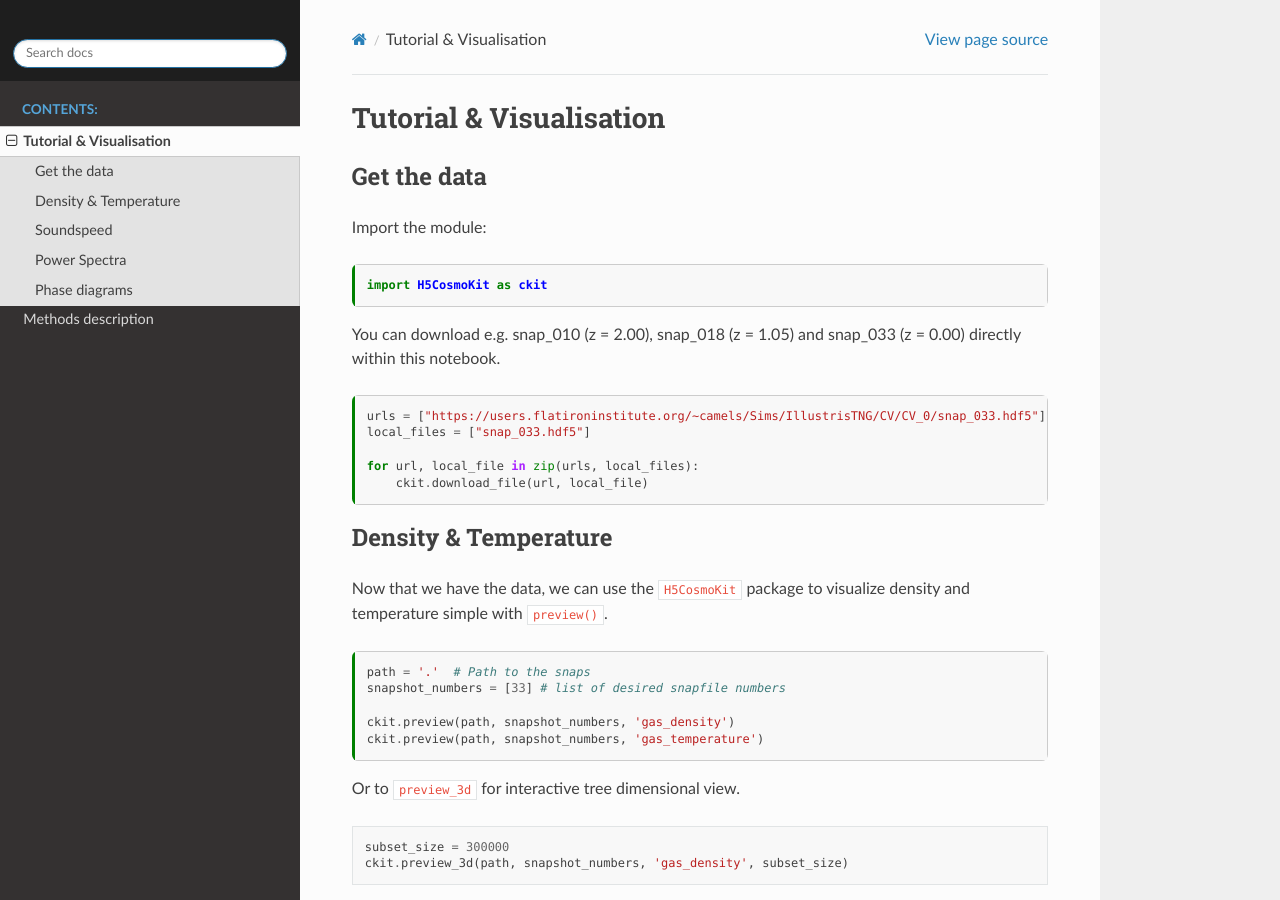
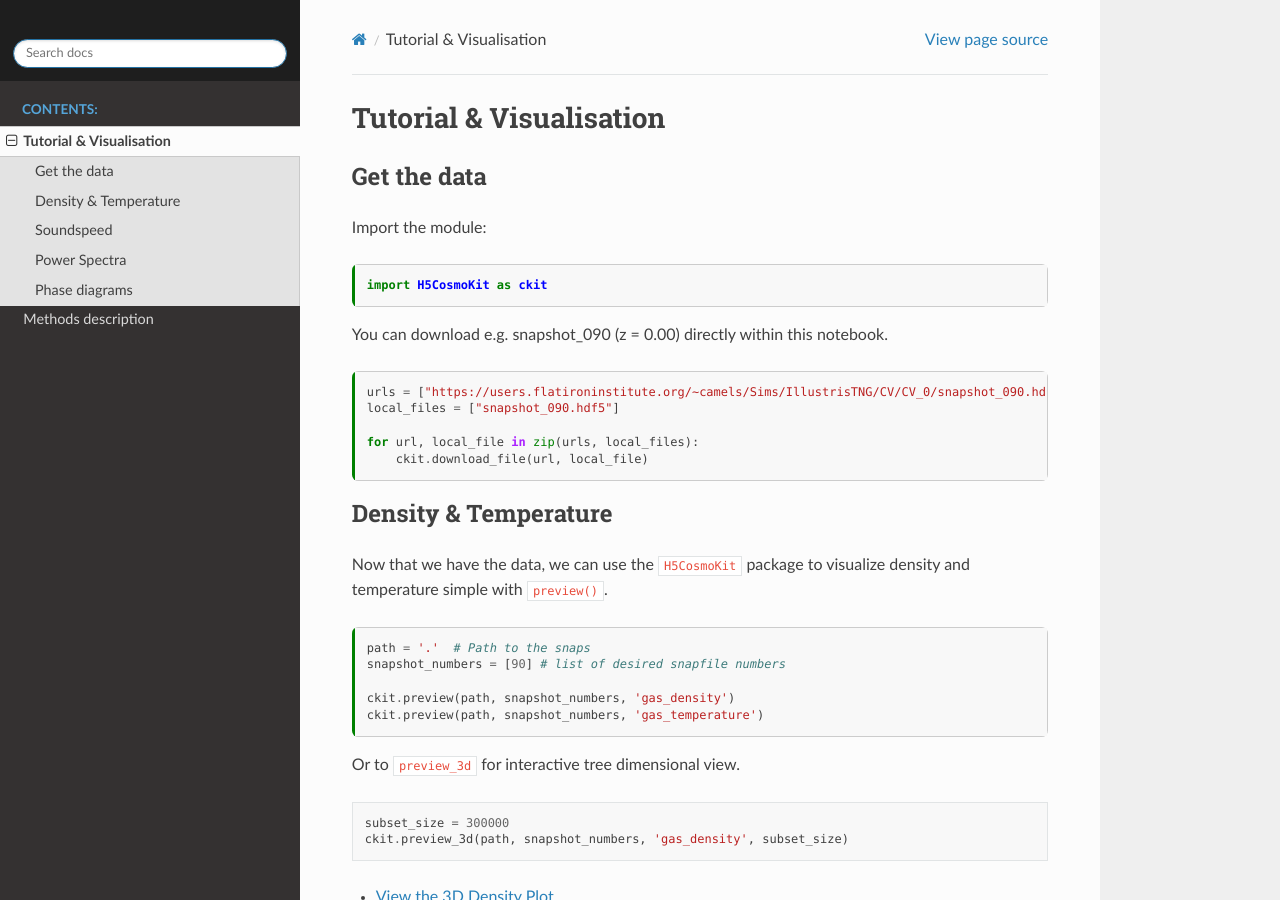
Before and after one commit to forusovam46/H5CosmoKit, a Sphinx documentation site: the page built from docs/source/tutorial.md, in a window 1280 px wide and 900 px high. Built offline with Sphinx 7.4.7 and the Read the Docs theme 2.0.0, drawn with Linux system fonts in a browser that asks for light colours; some of the changed text lies outside the part shown.

Commit message:
nomenclatur (camel changes)

````diff
--- a/docs/source/tutorial.md
+++ b/docs/source/tutorial.md
@@ -21,11 +21,11 @@
 import H5CosmoKit as ckit
 ```
 
-You can download e.g. snap_010 (z = 2.00), snap_018 (z = 1.05) and snap_033 (z = 0.00) directly within this notebook.
+You can download e.g. snapshot_090 (z = 0.00) directly within this notebook.
 
 ```{code-cell}
-urls = ["https://users.flatironinstitute.org/~camels/Sims/IllustrisTNG/CV/CV_0/snap_033.hdf5"] # extend the list as needed
-local_files = ["snap_033.hdf5"]
+urls = ["https://users.flatironinstitute.org/~camels/Sims/IllustrisTNG/CV/CV_0/snapshot_090.hdf5"] # extend the list as needed
+local_files = ["snapshot_090.hdf5"]
 
 for url, local_file in zip(urls, local_files):
     ckit.download_file(url, local_file)
@@ -36,7 +36,7 @@
 
 ```{code-cell}
 path = '.'  # Path to the snaps
-snapshot_numbers = [33] # list of desired snapfile numbers
+snapshot_numbers = [90] # list of desired snapfile numbers
 
 ckit.preview(path, snapshot_numbers, 'gas_density')
 ckit.preview(path, snapshot_numbers, 'gas_temperature')
@@ -48,29 +48,29 @@
 subset_size = 300000
 ckit.preview_3d(path, snapshot_numbers, 'gas_density', subset_size)
 ```
-- [View the 3D Density Plot](_static/Snapshot_33_at_z=0.00_gas_density.html)
-<iframe src="_static/Snapshot_33_at_z=0.00_gas_density.html" width="700" height="400"></iframe>
+- [View the 3D Density Plot](_static/Snapshot_90_at_z=0.00_gas_density.html)
+<iframe src="_static/Snapshot_90_at_z=0.00_gas_density.html" width="700" height="400"></iframe>
 
 ```
 subset_size = 150000
 ckit.preview_3d(path, snapshot_numbers, 'gas_temperature', subset_size)
 ```
-- [View the 3D Temperature Plot](_static/Snapshot_33_at_z=0.00_gas_temperature.html)
-<iframe src="_static/Snapshot_33_at_z=0.00_gas_temperature.html" width="700" height="400"></iframe>
+- [View the 3D Temperature Plot](_static/Snapshot_90_at_z=0.00_gas_temperature.html)
+<iframe src="_static/Snapshot_90_at_z=0.00_gas_temperature.html" width="700" height="400"></iframe>
 
 ## Soundspeed
 
 ```{code-cell}
 path = '.'
-snapshot_numbers = [33]
+snapshot_numbers = [90]
 ckit.plot_soundspeed_distribution(path, snapshot_numbers, bw=0.6, x_limits=(0, 300), sample_size=10000)
 ```
 
 ## Power Spectra
 
 ```{code-cell}
-f_snap = './snap_033.hdf5'
-snapshot_numbers = [33]
+f_snap = './snapshot_090.hdf5'
+snapshot_numbers = [90]
 ckit.power_ratio(f_snap)
 ```
 
````
Also changed, not shown: 2 other files.
